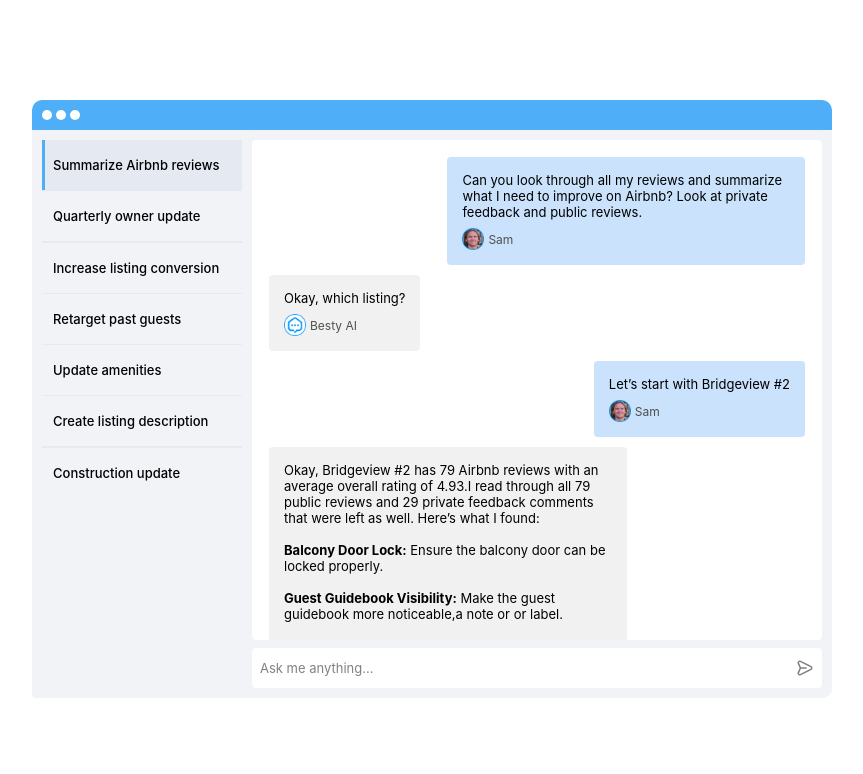
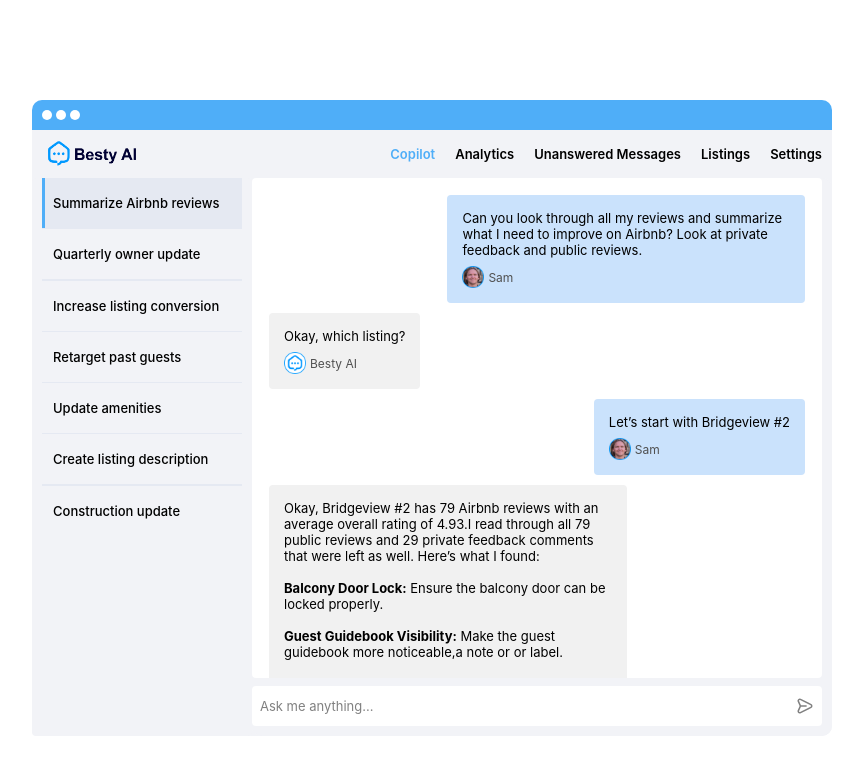
Before and after one commit to nathan-dopko/bestycalc, a React (Create React App) app: page /newFeature in a window 1280 px wide. Shown: the top 774 px of the page, without its empty margins (208-1071 px from the left). Built offline with nearby package versions, Linux system fonts and the light colour scheme.

Commit message:
added top bar again

```diff
--- a/src/components/NewFeature/NewFeature.module.css
+++ b/src/components/NewFeature/NewFeature.module.css
@@ -4,6 +4,17 @@
   height: 100vh;
   box-sizing: border-box;
   padding: 100px;
+}
+
+.navBar {
+  display: flex;
+  height: 48px;
+  padding: 10px;
+  box-sizing: border-box;
+  align-items: center;
+  justify-content: space-between;
+  gap: 4px;
+  background: #f2f3f7;
 }
 
 .titleBar {
@@ -48,6 +59,10 @@
   cursor: default;
 }
 
+.blueText {
+  color: #4faef8;
+}
+
 .logo {
   width: 100px;
 }
@@ -67,6 +82,7 @@
   width: fit-content;
   height: 100%;
   padding: 10px;
+  padding-top: 0;
   border-radius: 4px;
   background: #f2f3f7;
   box-sizing: border-box;
@@ -111,6 +127,7 @@
   border-radius: 10px;
   box-sizing: border-box;
   padding-left: 0;
+  padding-top: 0;
 }
 
 .messagesWrapper {
--- a/src/components/NewFeature/NewFeatures.js
+++ b/src/components/NewFeature/NewFeatures.js
@@ -44,7 +44,7 @@
       );
   });
 
-  const navItems = ["Analytics", "Unanswered Messages", "Listings", "Settings"];
+  const navItems = ["Copilot", "Analytics", "Unanswered Messages", "Listings", "Settings"];
 
   return (
     <div className={styles.newFeature}>
@@ -52,13 +52,19 @@
         <div className={`${styles.whiteDot} ${styles.red}`} />
         <div className={`${styles.whiteDot} ${styles.yellow}`} />
         <div className={`${styles.whiteDot} ${styles.green}`} />
-        {/* <img src={bestyLogo} alt={"besty logo"} className={styles.logo} />
+      </div>
+      <div className={styles.navBar}>
+        <img src={bestyLogo} alt={"besty logo"} className={styles.logo} />
         <div className={styles.navItems}>
-          {navItems?.map((item) => {
-            return <span>{item}</span>;
+          {navItems?.map((item, index) => {
+            const itemClass = item === "Copilot" ? styles.blueText : "";
+            return (
+              <span key={index} className={itemClass}>
+                {item}
+              </span>
+            );
           })}
         </div>
-        <div /> */}
       </div>
       <div className={styles.wrapper}>
         <div className={styles.tabs}>
```
